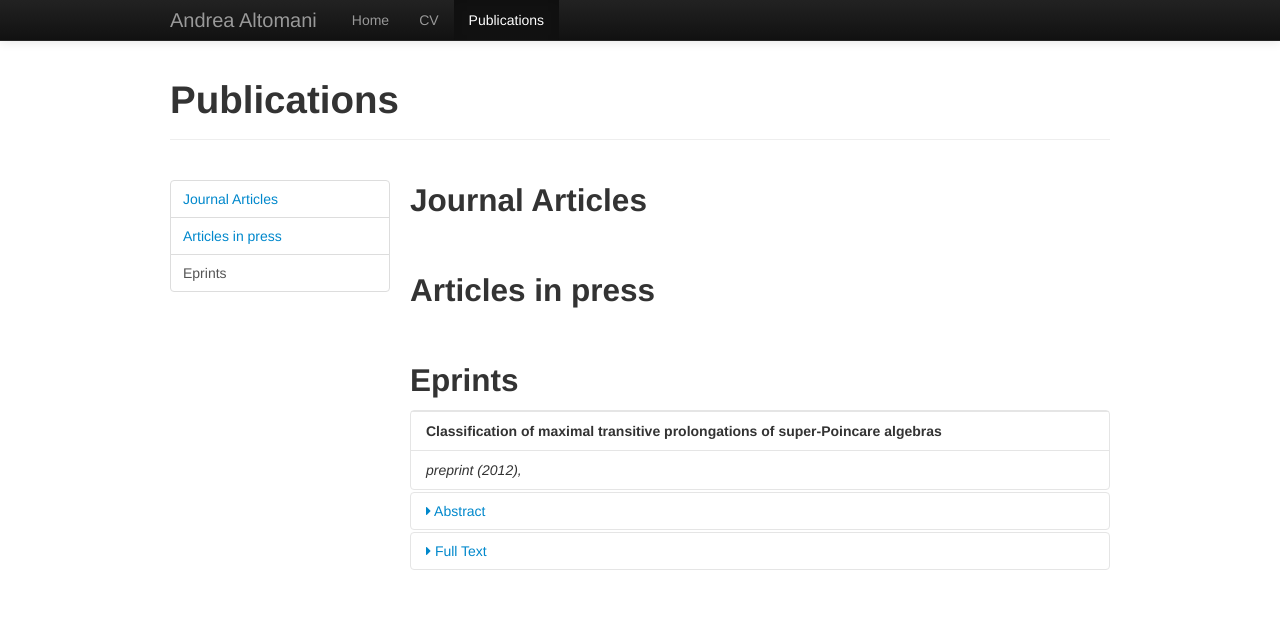
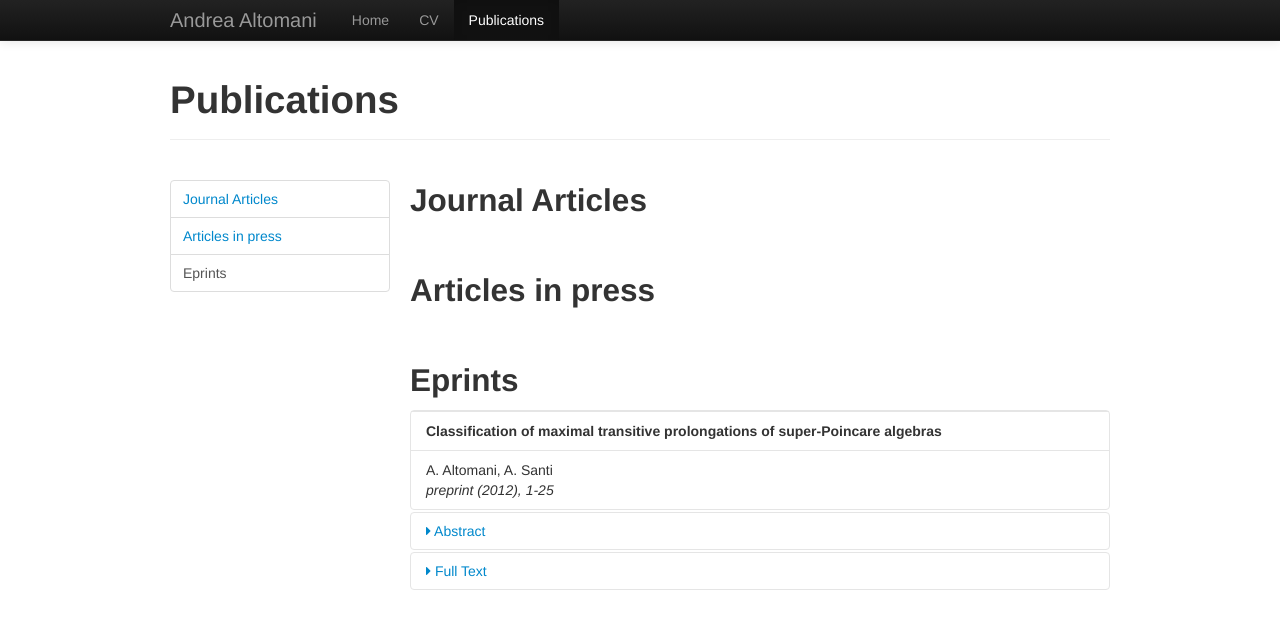
Before and after one commit to altomani/altomani.github.com, a Jekyll site: the page built from publications.md, in a window 1280 px wide. Shown: the top 629 px of the page. Built offline with Jekyll 4.4.1, drawn with Linux system fonts in a browser that asks for light colours.

```diff
--- a/publications.md
+++ b/publications.md
@@ -2,7 +2,7 @@
 layout: publications
 title: 'Publications'
 publ: 'active'
-publ_list: [{"title":"Classification of maximal transitive prolongations of super-Poincare algebras","URL":"http://arxiv.org/abs/1212.1826","issued":{"date-parts":[[2012]]}}]
+publ_list: [{"abstract":" ","author":[{"family":"Altomani","given":"A."},{"family":"Santi","given":"A."}],"eprint":"1212.1826","page":"1-25","title":"Classification of maximal transitive prolongations of super-Poincare algebras","URL":"http://arxiv.org/abs/1212.1826","issued":{"date-parts":[[2012]]}}]
 ---
 
 some text and more and more and more
```
